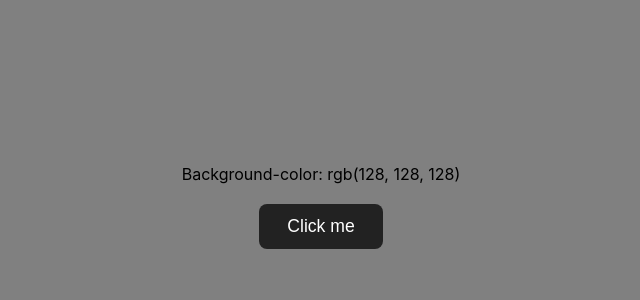
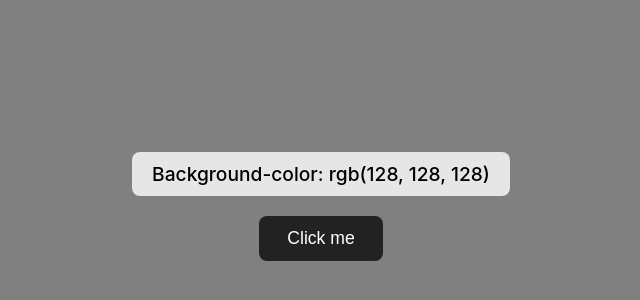
Before and after one commit to piyushdhakad001/react-practice-projects, a React (Create React App) app in the folder color-flipper/: page / in a window 1280 px wide. Shown: the part 194-494 px from the top of the page, without its empty margins (319-959 px from the left). Built offline with nearby package versions, Linux system fonts and the light colour scheme.

Commit message:
Style the Ui

```diff
--- a/color-flipper/src/App.js
+++ b/color-flipper/src/App.js
@@ -27,7 +27,7 @@ function App(){
 
   return (
     <div className="container" style={{background: color}}>
-      <p className="colortext" >Background-color: {color} </p>
+      <p className="color-text" >Background-color: {color} </p>
       <button className="click-button" onClick={handleClick}>Click me</button>
     </div>
   )
```
